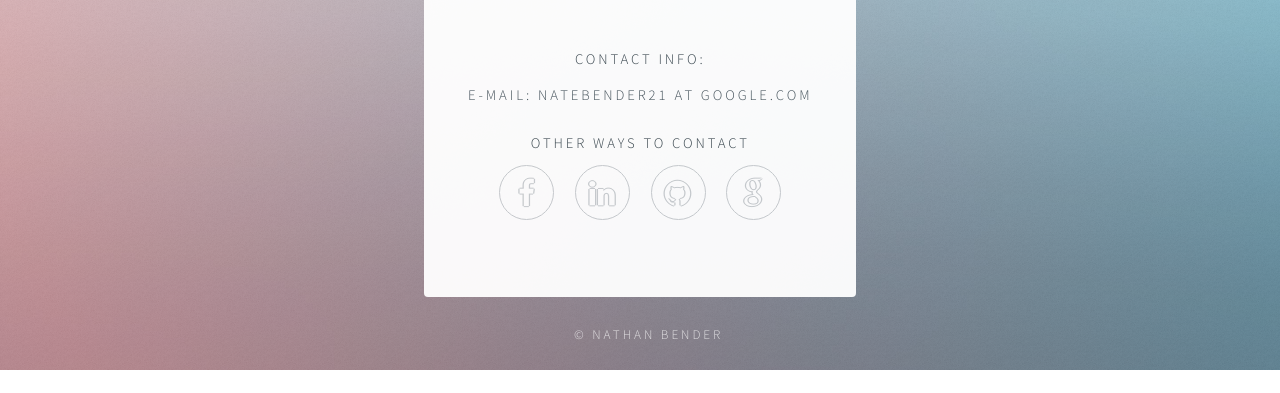
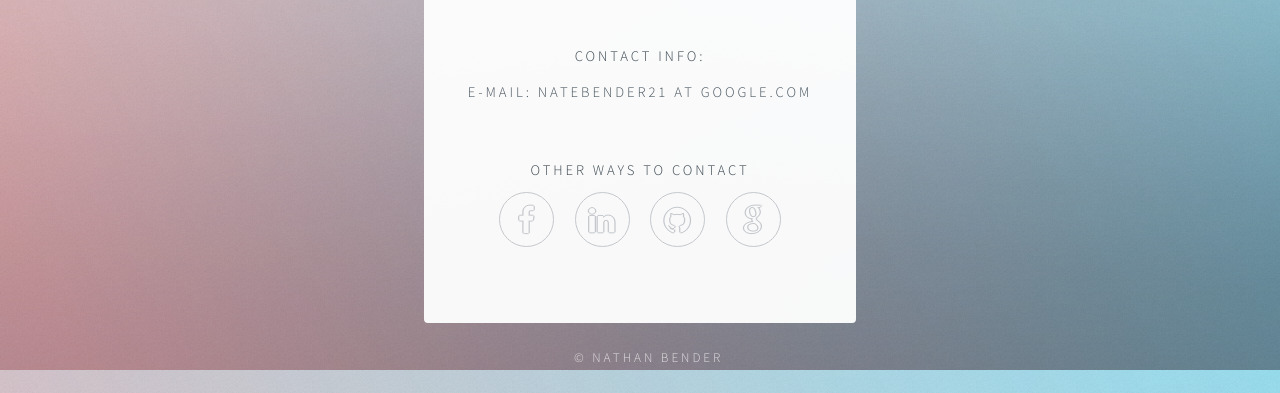
Before and after one commit to TheBenderman/neb45.github.io, a plain HTML site: page index.html in a window 1280 px wide. Shown: the part 430-823 px from the top of the page. Before the commit the page ends 800 px from the top, so only its background shows below. Drawn offline with Linux system fonts and the light colour scheme.

Commit message:
Added more formatting.

```diff
--- a/index.html
+++ b/index.html
@@ -22,12 +22,13 @@
 							<p>Software Engineer <br/>
 							Drexel University Class of 2017</p>
 							<br/>
-							<h3>Contact Info:</h3>
+							<h3><b>Contact Info:</b></h3>
 							<p>
 							E-mail: natebender21 at google.com</p>
 						</header>
+						<br/>
 						<footer>
-							<h3>Other ways to Contact</h3>
+							<h3><b>Other ways to Contact</b></h3>
 							<ul class="icons">
 								<li><a href="https://www.facebook.com/nate.bender" class="fa-facebook">Facebook</a></li>
 								<li><a href="https://www.linkedin.com/in/nate-bender-99b19981" class="fa-linkedin">LinkedIn</a></li>
```
